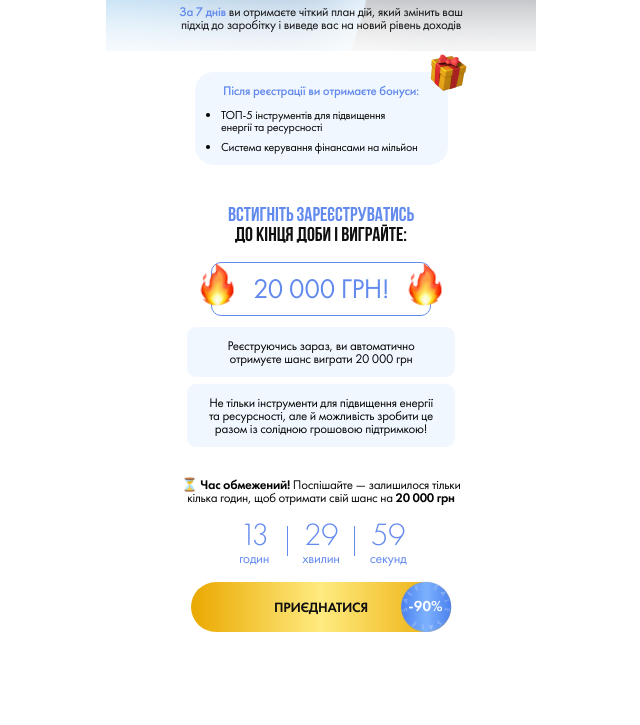
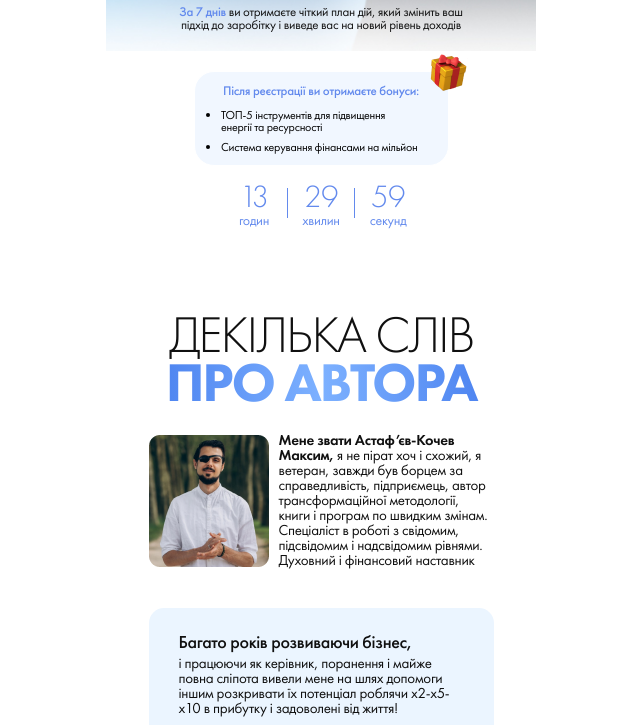
Before and after one commit to RomanIsaiev/work-website-68, a website built with Vite: page index.html in a window 1280 px wide. Shown: the part 535-1260 px from the top of the page, without its empty margins (319-959 px from the left). Built offline with nearby package versions, Linux system fonts and the light colour scheme; a script that the page names is missing; files whose address does not match are found by name.

Commit message:
change bonuses

```diff
--- a/index.html
+++ b/index.html
@@ -166,10 +166,10 @@
               <li class="list-item">Система керування фінансами на мільйон</li>
             </ul>
           </div>
-          <h2 class="bonuses-main-title">
+          <!-- <h2 class="bonuses-main-title">
             Встигніть зареєструватись <span>до кінця доби і виграйте:</span>
-          </h2>
-          <div class="money-gift-wrapper">
+          </h2> -->
+          <!-- <div class="money-gift-wrapper">
             <picture
               ><source
                 srcset="
@@ -203,8 +203,8 @@
                 width="42"
                 height="42"
             /></picture>
-          </div>
-          <ul class="register-rules">
+          </div> -->
+          <!-- <ul class="register-rules">
             <li class="list-item">
               Реєструючись зараз, ви автоматично отримуєте шанс виграти 20 000
               грн
@@ -217,7 +217,7 @@
           <p class="time-limited">
             ⏳ <span>Час обмежений!</span> Поспішайте — залишилося тільки кілька
             годин, щоб отримати свій шанс на <span>20 000 грн</span>
-          </p>
+          </p> -->
           <div id="countdown-one" class="countdown">
             <div class="countdown-number">
               <span class="hours countdown-time"></span>
@@ -234,7 +234,7 @@
               <div class="countdown-label seconds-label"></div>
             </div>
           </div>
-          <div class="header-button-container">
+          <!-- <div class="header-button-container">
             <button class="header-button link" type="button" data-modal-open>
               приєднатися
             </button>
@@ -257,7 +257,7 @@
               /></picture>
               <p class="sale-number">-90%</p>
             </div>
-          </div>
+          </div> -->
         </div>
       </section>
       <section class="about-author section">
@@ -838,10 +838,10 @@
                 свій прорив ще швидше!
               </p>
             </div>
-            <div class="possible-wrapper">
+            <!-- <div class="possible-wrapper">
               <p class="possible-title">🔥 + Можливість 🔥</p>
               <p class="possible-text">виграти 20 000грн</p>
-            </div>
+            </div> -->
             <div id="countdown-two" class="countdown">
               <div class="countdown-number">
                 <span class="hours countdown-time"></span>
--- a/src/css/styles.css
+++ b/src/css/styles.css
@@ -302,7 +302,7 @@
 
 .bonuses {
   padding-top: 20px;
-  padding-bottom: 50px;
+  padding-bottom: 20px;
 }
 
 .bonuses-wrapper {
@@ -314,7 +314,7 @@
   backdrop-filter: blur(12.5px);
 
   max-width: 255px;
-  margin: 0 auto 40px auto;
+  margin: 0 auto 10px auto;
 }
 
 .bonuses-wrapper .bonuses-title {
@@ -506,10 +506,6 @@
 
 /*  */
 
-#countdown-one {
-  margin-bottom: 15px;
-}
-
 /* about-author */
 
 .about-author {
@@ -1042,6 +1038,9 @@
 
 .practicum-button-container {
   position: relative;
+
+  max-width: 320px;
+  margin: 0 auto;
 }
 
 .practicum-button {
```
